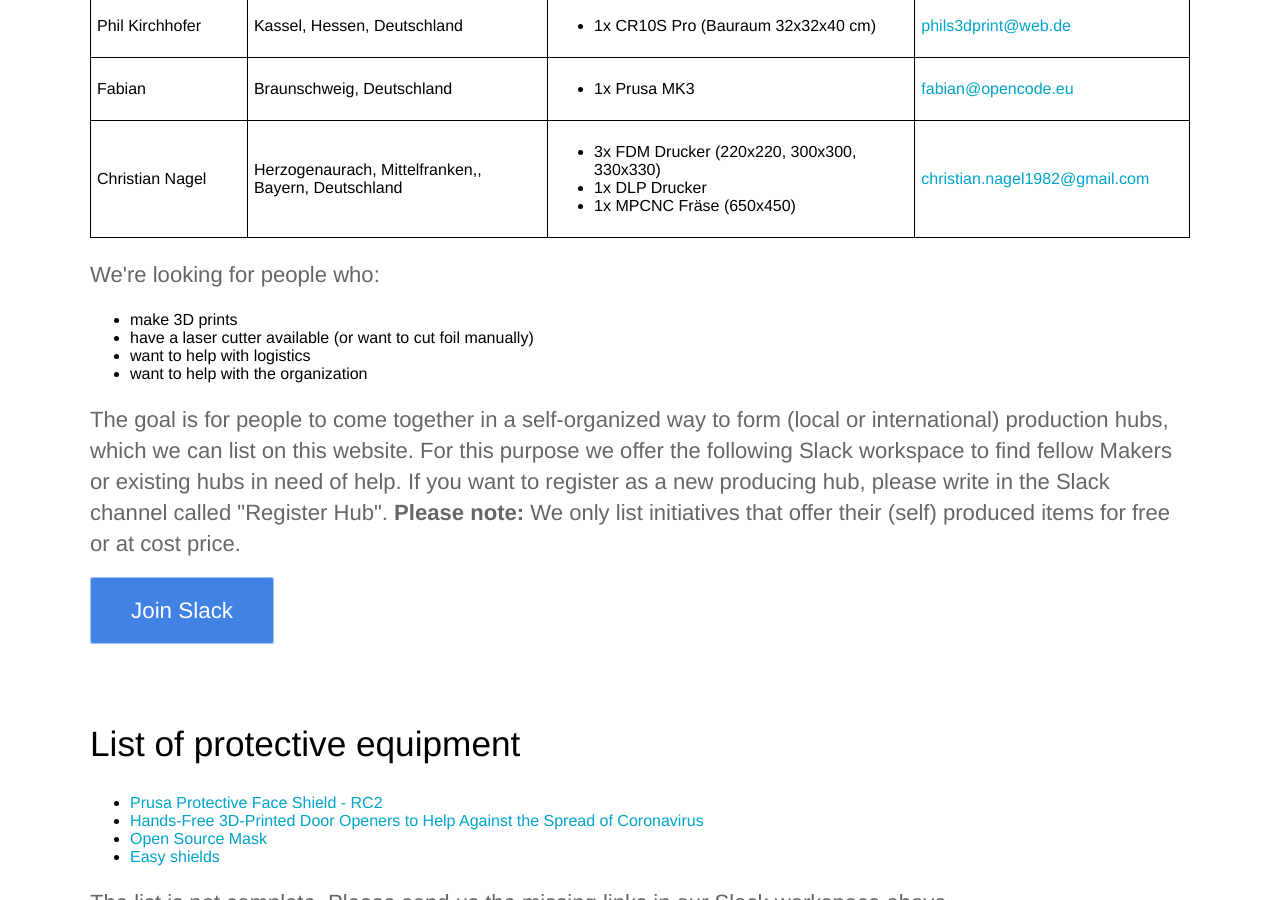
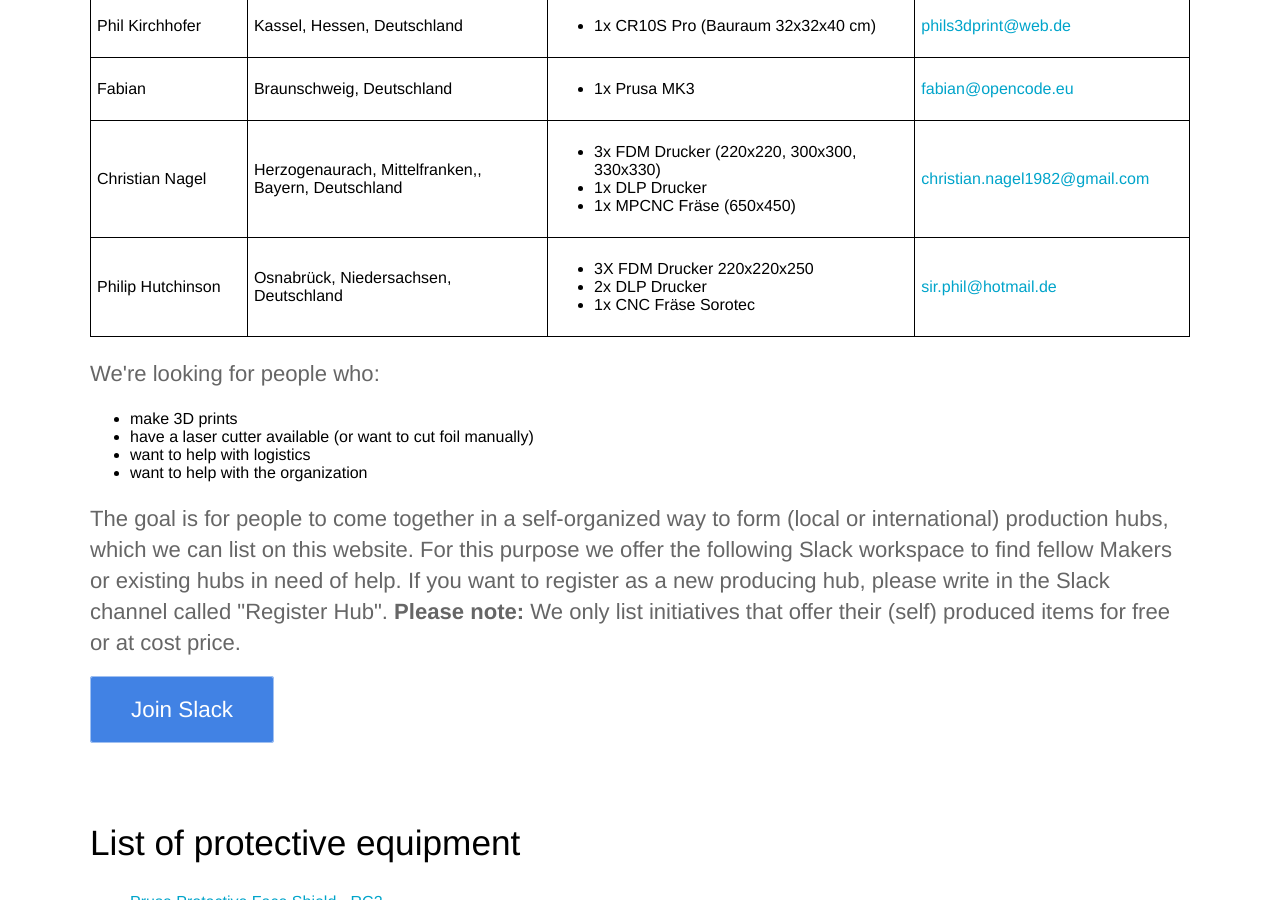
Before and after one commit to CloudCannon/hydra-jekyll-template, a Jekyll site: the page built from en/index.html, in a window 1280 px wide and 900 px high, scrolled down 4973 px. Built offline with Jekyll 4.4.1, drawn with Linux system fonts in a browser that asks for light colours.

Commit message:
ADD entry

```diff
--- a/_data/makers.yml
+++ b/_data/makers.yml
@@ -340,4 +340,15 @@
     - 1x MPCNC Fräse (650x450)
   contact: '<a href="christian.nagel1982@gmail.com">christian.nagel1982@gmail.com</a>'
 
+- name: Philip Hutchinson
+  country: Deutschland
+  # State / region is optional
+  state: Niedersachsen
+  city: Osnabrück
+  capacity:
+    - 3X FDM Drucker 220x220x250
+    - 2x DLP Drucker
+    - 1x CNC Fräse Sorotec
+  contact: '<a href="sir.phil@hotmail.de">sir.phil@hotmail.de</a>'
+
 # Copy the block above and repeat =)
```
